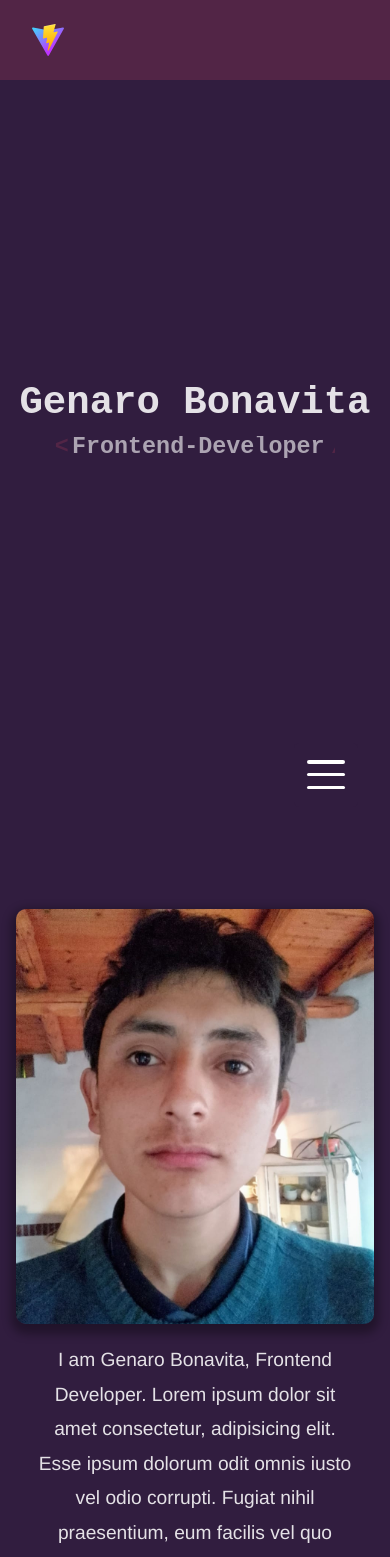
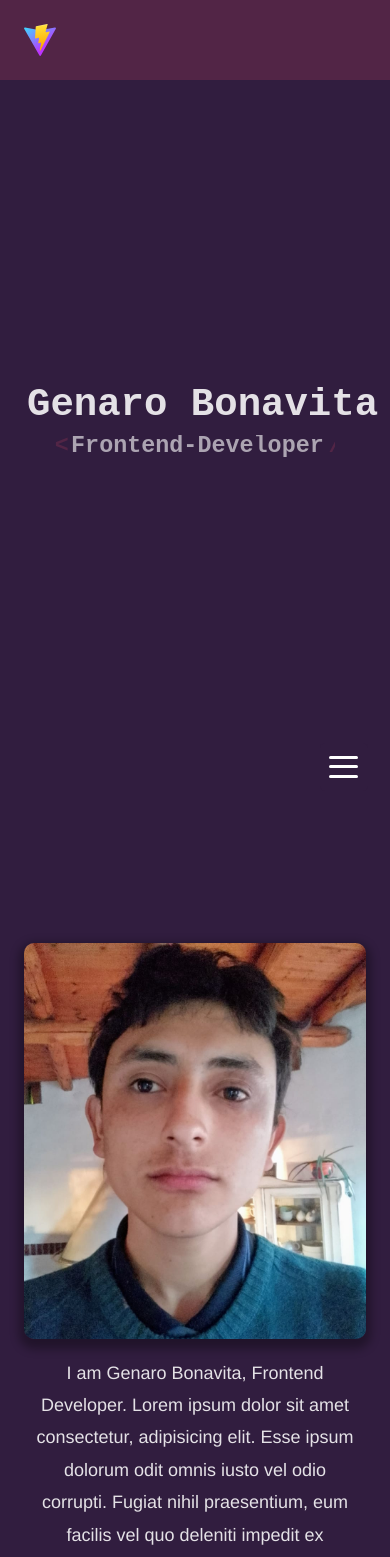
Before and after one commit to genaroibc/portfolio, a React (Vite) app: page / in a window 390 px wide. Shown: the top 1557 px of the page. Built offline with nearby package versions, Linux system fonts and the light colour scheme.

Commit message:
set svg styles and responsive font-size

```diff
--- a/src/styles/index.css
+++ b/src/styles/index.css
@@ -9,7 +9,7 @@
   --complement-color: #e23e57;
 
   font-family: Poppins, Avenir, Helvetica, Arial, sans-serif;
-  font-size: 16px;
+  font-size: 12px;
   line-height: 24px;
   font-weight: 400;
 
@@ -31,6 +31,21 @@ svg {
   max-width: 100%;
   object-fit: cover;
   height: auto;
+}
+
+svg {
+  fill: #fff;
+  opacity: 1;
+  width: 40px;
+}
+
+svg.animated {
+  transition: 0.2s;
+  filter: brightness(0%);
+}
+
+svg.animated:hover {
+  filter: brightness(100%);
 }
 
 a {
@@ -78,11 +93,12 @@ section {
   display: flex;
   justify-content: center;
   flex-direction: column;
+  padding: 1rem;
 }
 
 p {
   line-height: 1.8;
-  font-size: 1.2rem;
+  font-size: 1.5rem;
 }
 
 ul {
@@ -94,7 +110,7 @@ ul {
 }
 
 @media screen and (min-width: 765px) {
-  p {
-    font-size: 1.5rem;
+  :root {
+    font-size: 16px;
   }
 }
```
